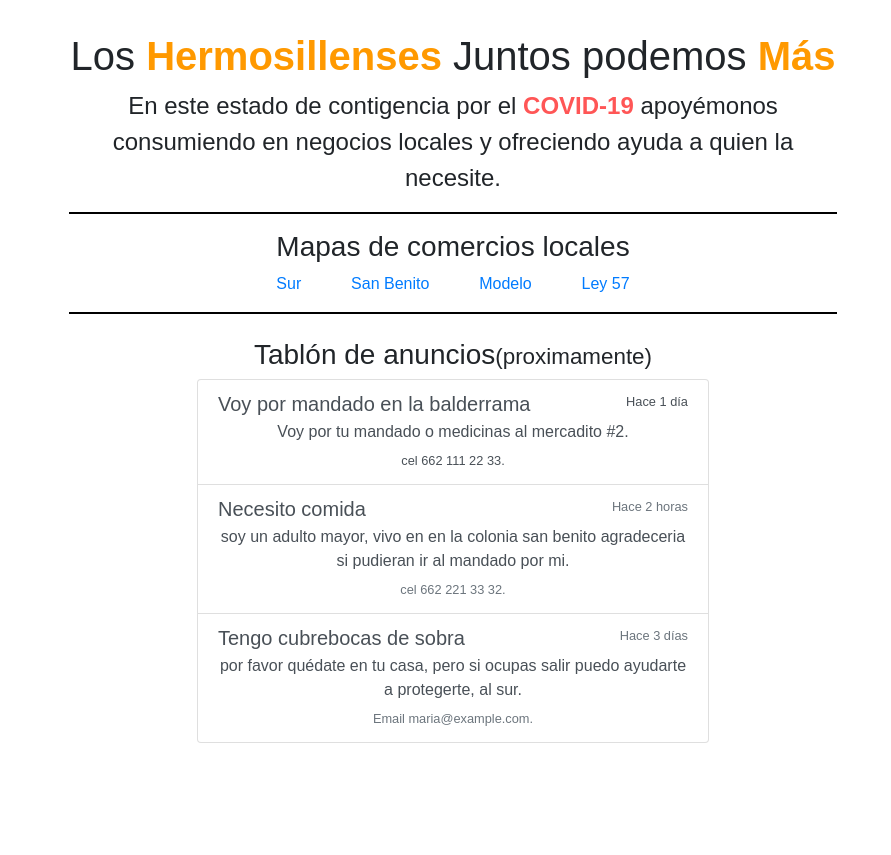
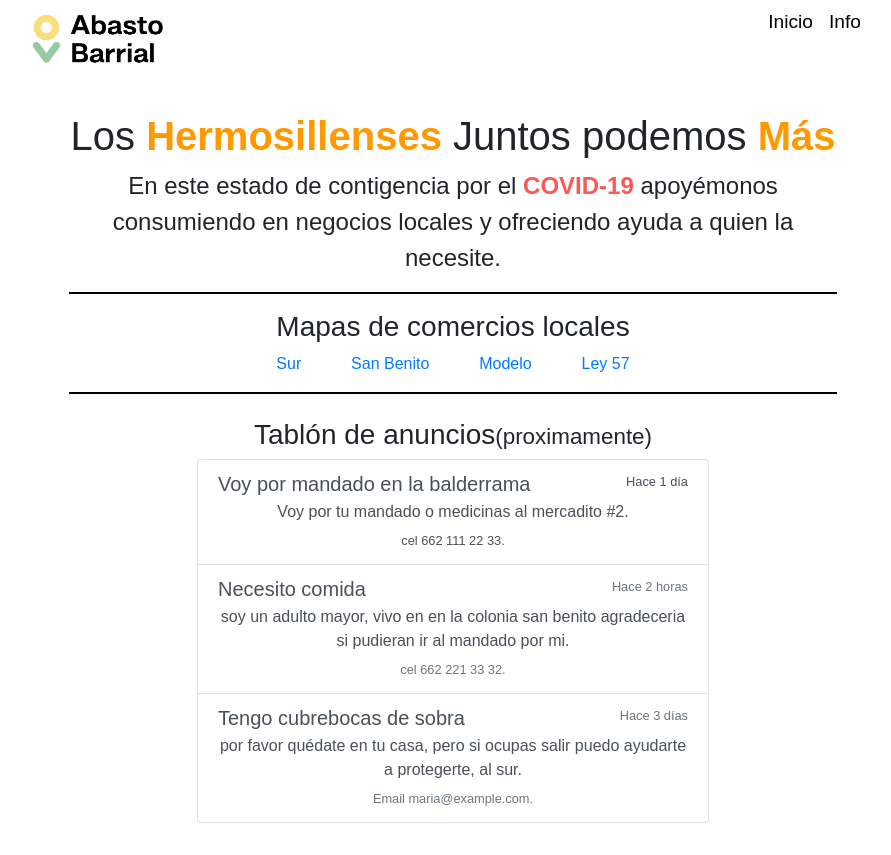
Before and after one commit to manuel-ruiz-23/abastobarrial, a React (Create React App) app: page / in a window 1280 px wide. Shown: the whole page, without its empty margins (187-1078 px from the left). Before the commit the page ends 800 px from the top, so only its background shows below. Built offline with nearby package versions, Linux system fonts and the light colour scheme; no server answers.

Commit message:
landing and nav bar style fix

```diff
--- a/src/App.css
+++ b/src/App.css
@@ -3,3 +3,12 @@ body {
   background-color: #ffebd9;
   height: 100vh;
 }
+@media(min-width:1200px) {
+    html, body {
+        margin-left: 15vw;
+        margin-right: 15vw;
+        height: 100vh;
+        width: 70vw;
+        max-width: 70vw;
+    }
+}
--- a/src/components/Landing.js
+++ b/src/components/Landing.js
@@ -2,10 +2,12 @@
 import React from 'react';
 import styled from 'styled-components';
 import MapsNavigation from './MapsNavigation';
+import NavBar from './NavBar';
 
 export default function Landing(){
   return (
       <LandingContainer>
+         <NavBar />
          <InitialBaner />
          <Hr />
          <MapsNavigation />
--- a/src/components/NavBar.tsx
+++ b/src/components/NavBar.tsx
@@ -23,9 +23,10 @@ const Logo = styled.img`
 
 const Container = styled.div`
   height: calc(64px + 16px);
+  width: 100%;
   display: flex;
   justify-content: space-between;
-  align-items: center;
+  align-items: left;
 `;
 
 const Links = styled.div`
```
Lines whose indentation alone changed are shown as unchanged.
